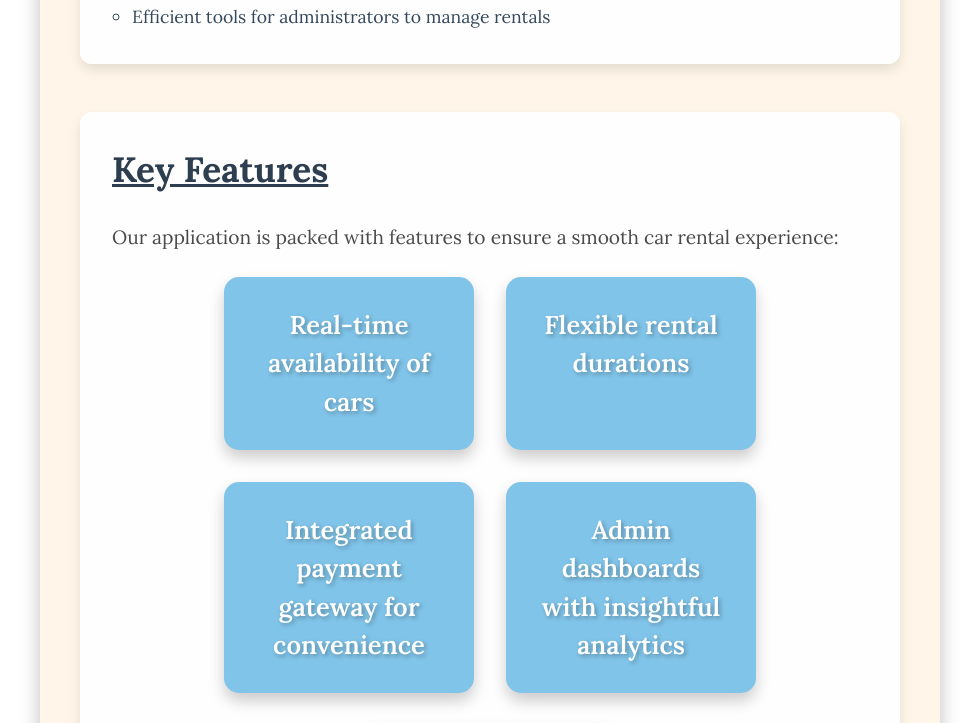
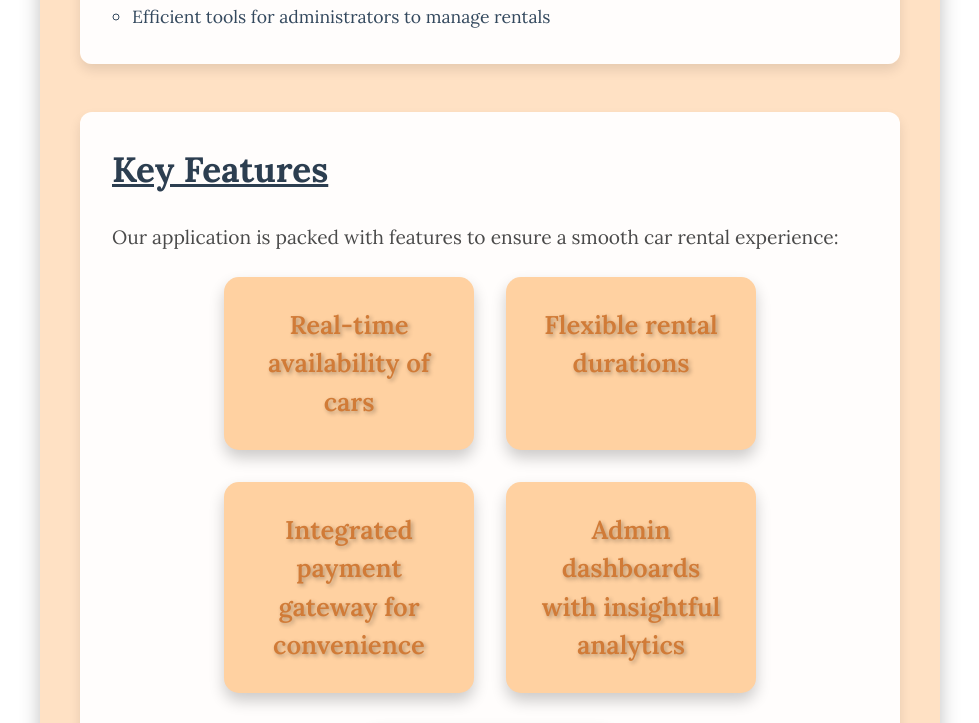
Before and after one commit to tanishirai/car-rental, a React (Vite) app in the folder client/: page /about in a window 1280 px wide. Shown: the part 944-1667 px from the top of the page, without its empty margins (150-1129 px from the left). Built offline with nearby package versions, Linux system fonts and the light colour scheme; no server answers; a web font is replaced by a local one.

Commit message:
updated 'about us' UI

```diff
--- a/client/src/Pages/about.css
+++ b/client/src/Pages/about.css
@@ -3,7 +3,7 @@
   text-align: center;
   max-width: 900px;
   margin: 0 auto;
-  background: #FFF6E9;
+  background: #ffe1c4;
   border-radius: 15px;
   box-shadow: 0 10px 20px rgba(0, 0, 0, 0.25);
   overflow: hidden;
--- a/client/src/components/Card/Card.css
+++ b/client/src/components/Card/Card.css
@@ -1,5 +1,5 @@
 .card {
-    background: #80C4E9;
+    background:  #ffd1a1;
     border: none;
     border-radius: 15px;
     padding: 1.8rem;
@@ -18,7 +18,7 @@
 
 .card-title {
     font-size: 1.6rem;
-    color: #fff;
+    color: #d17b37;
     font-weight: 600;
     text-shadow: 2px 2px 4px rgba(0, 0, 0, 0.3);
     margin: 0;
```
